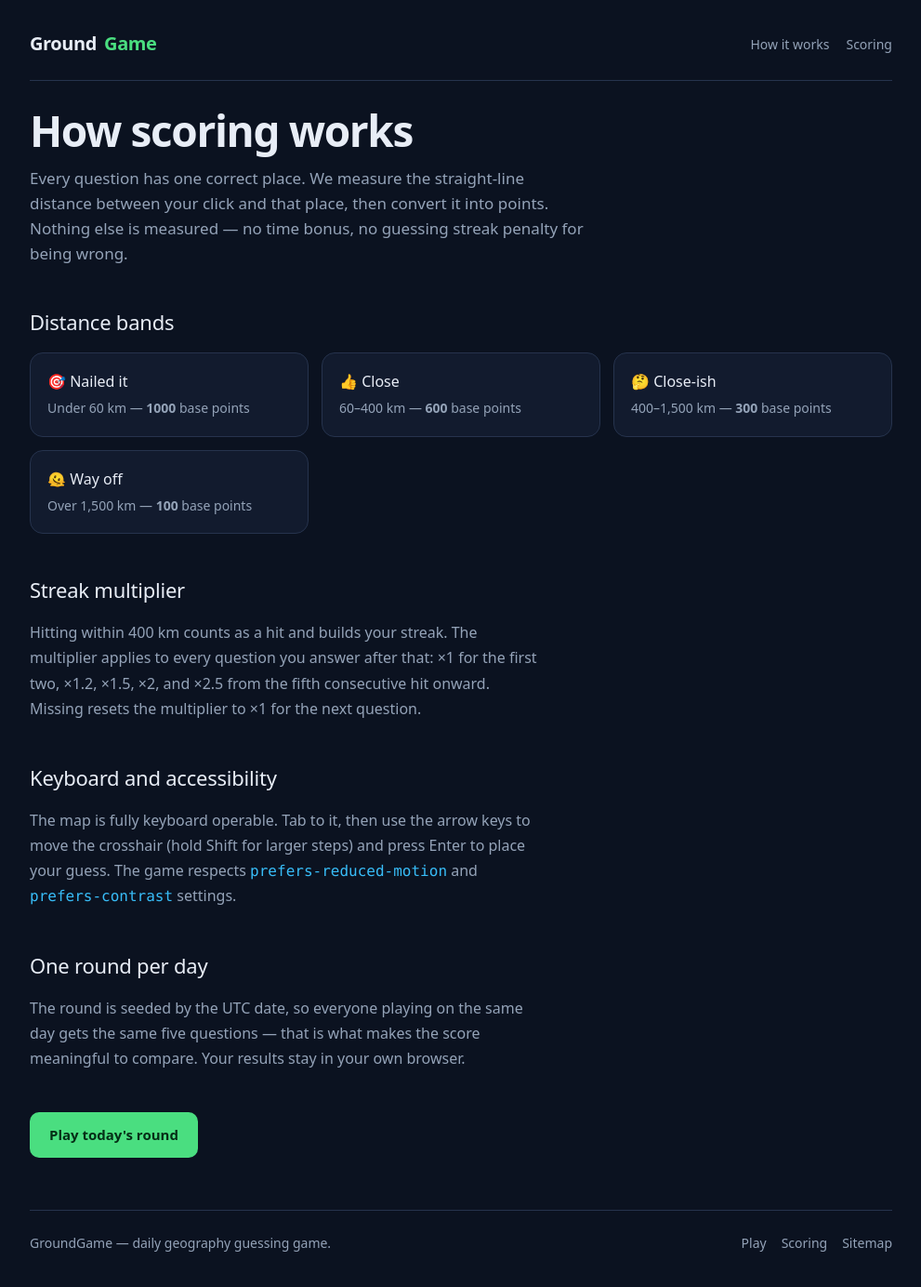
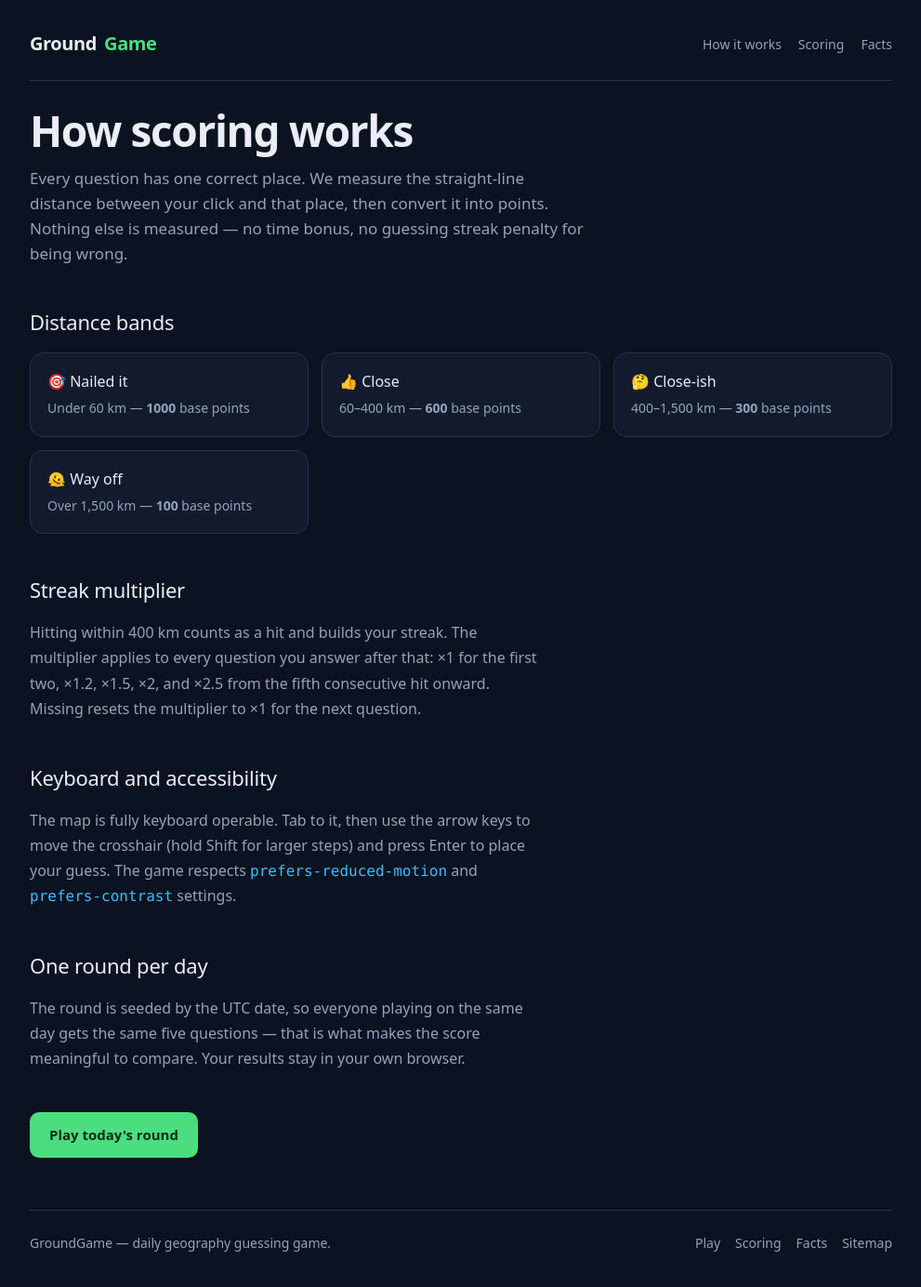
Before and after one commit to czhcl123/groundgame, a Next.js app: page /how-it-works in a window 1280 px wide. Shown: the top 1384 px of the page at 93% size, without its empty margins (144-1135 px from the left). Built offline with nearby package versions, Linux system fonts and the light colour scheme.

Commit message:
feat: add Facts link to how-it-works page nav and footer

```diff
--- a/src/app/(en)/how-it-works/page.tsx
+++ b/src/app/(en)/how-it-works/page.tsx
@@ -40,6 +40,7 @@ export default function Page() {
             <a href="/how-it-works" aria-current="page">
               Scoring
             </a>
+            <a href="/questions">Facts</a>
           </nav>
         </header>
 
@@ -114,6 +115,7 @@ export default function Page() {
           <nav aria-label="Footer">
             <a href="/">Play</a>
             <a href="/how-it-works">Scoring</a>
+            <a href="/questions">Facts</a>
             <a href="/sitemap.xml">Sitemap</a>
           </nav>
         </footer>
```
